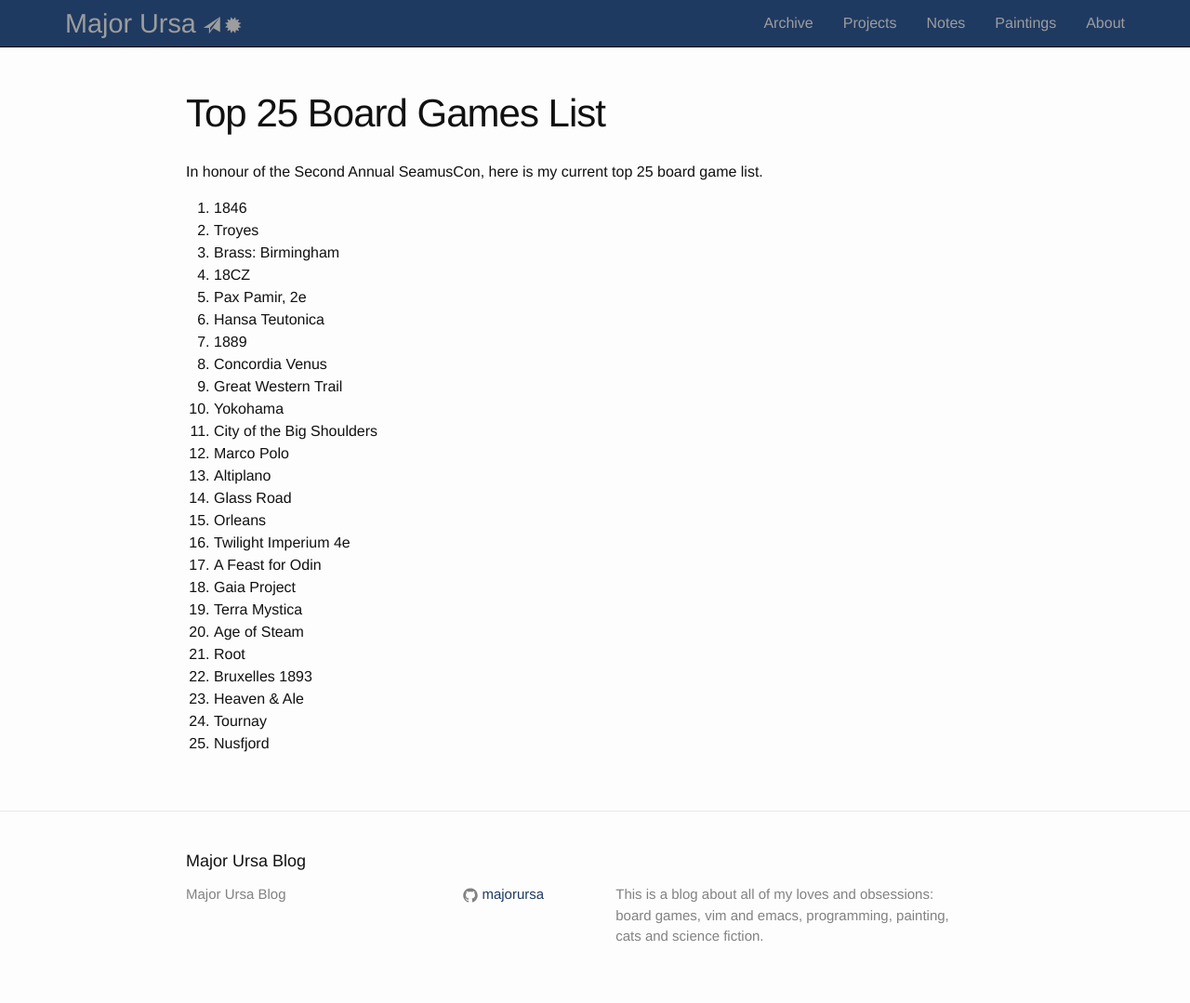
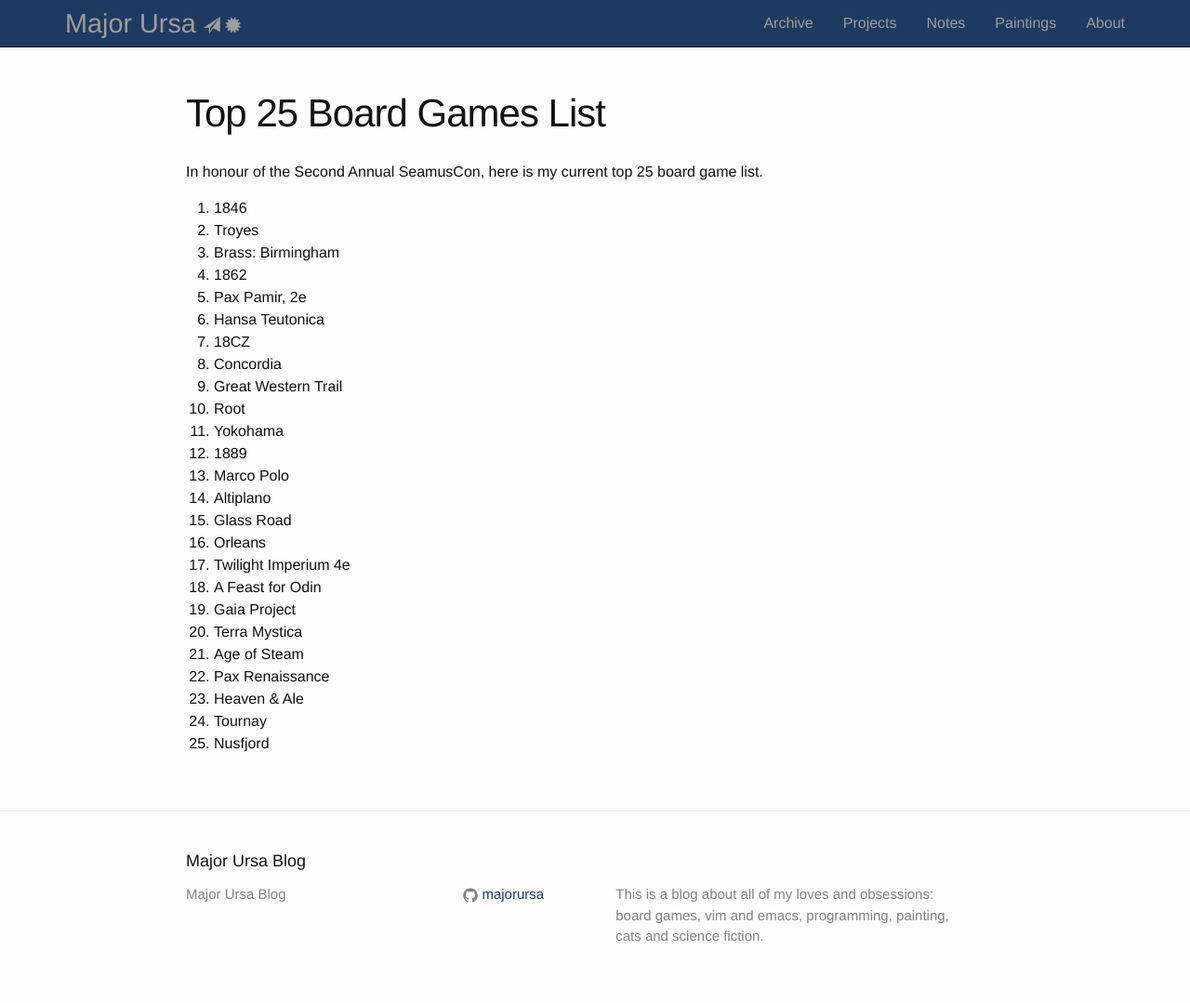
Before and after one commit to underhilllabs/mu-blog, a Jekyll site: the page built from top25.md, in a window 1280 px wide. Shown: the whole page at 93% size. Built offline with Jekyll 4.4.1, drawn with Linux system fonts in a browser that asks for light colours; nearby versions of some CDN libraries.

```diff
--- a/top25.md
+++ b/top25.md
@@ -11,14 +11,15 @@ In honour of the Second Annual SeamusCon, here is my current top 25 board game l
 4.  1846
 1.  Troyes
 5.  Brass: Birmingham
-7.  18CZ
+7.  1862
 3.  Pax Pamir, 2e
 6.  Hansa Teutonica
-7.  1889
-2.  Concordia Venus
+7.  18CZ
+2.  Concordia
 9.  Great Western Trail
+1.  Root
 10. Yokohama
-8.  City of the Big Shoulders
+8.  1889
 9.  Marco Polo
 11. Altiplano
 12. Glass Road
@@ -28,8 +29,7 @@ In honour of the Second Annual SeamusCon, here is my current top 25 board game l
 1.  Gaia Project
 1.  Terra Mystica
 1.  Age of Steam
-1.  Root
-1.  Bruxelles 1893
+1.  Pax Renaissance
 1.  Heaven & Ale
 1.  Tournay
 25.  Nusfjord
```
